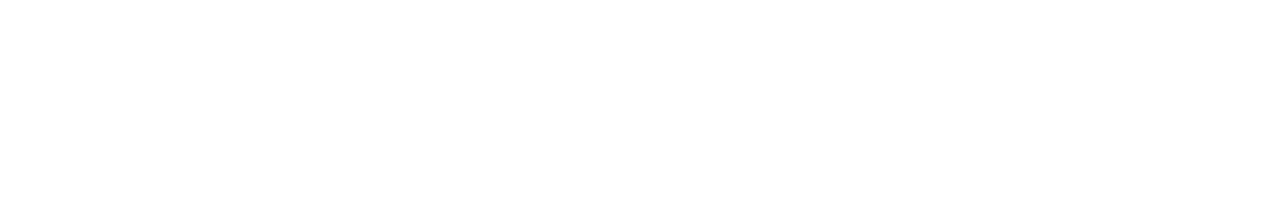
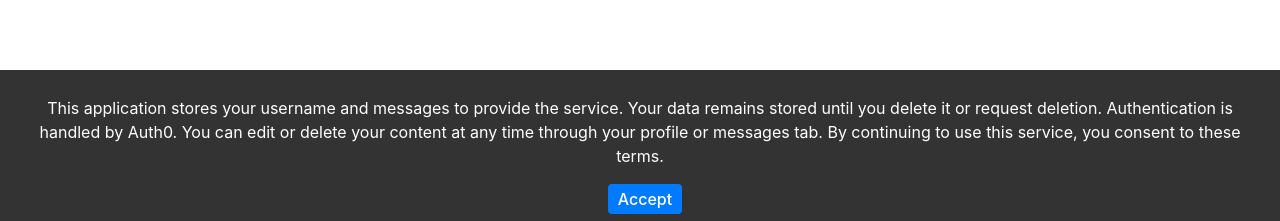
Before and after one commit to Hardnamed3/bship_react, a React (Vite) app: page / in a window 1280 px wide. Shown: the part 576-797 px from the top of the page. Built offline with nearby package versions, Linux system fonts and the light colour scheme; no server answers.

Commit message:
cd change and gdpr banner

```diff
--- a/src/App.jsx
+++ b/src/App.jsx
@@ -8,6 +8,7 @@
 import { useAuth0 } from "@auth0/auth0-react";
 import PageLoader from "./components/page-loader.jsx";
 import { AuthenticationGuard } from "./components/authentication-guard";
+import GDPRBanner from "./components/GDPR/banner.jsx";
 
 const App = () => {
     const [user, setUser] = useState(null); // State to hold user information
@@ -23,6 +24,8 @@
     }
 
     return (
+        <div className="page-layout">
+        <GDPRBanner />
         <Routes>
             <Route path="/" element={<Home user={user}  setUser={setUser}/>} />
             <Route
@@ -42,6 +45,7 @@
                 } />
             <Route path="/callback" element={<CallbackPage />} />
         </Routes>
+        </div>
     );
 };
 
--- /dev/null
+++ b/src/components/GDPR/banner.jsx
@@ -0,0 +1,63 @@
+import React, { useState, useEffect } from 'react';
+
+const GDPRBanner = () => {
+    const [isVisible, setIsVisible] = useState(false);
+
+    useEffect(() => {
+        const consentGiven = localStorage.getItem('gdprConsent');
+        if (!consentGiven) {
+            setIsVisible(true);
+        }
+    }, []);
+
+    const handleAccept = () => {
+        localStorage.setItem('gdprConsent', 'true');
+        setIsVisible(false);
+    };
+
+    if (!isVisible) return null;
+
+    return (
+        <div style={bannerStyle}>
+            <p>
+                This application stores your username and messages to provide the service.
+                Your data remains stored until you delete it or request deletion.
+                Authentication is handled by Auth0.
+                You can edit or delete your content at any time through your profile or messages tab.
+                By continuing to use this service, you consent to these terms.
+            </p>
+            <button onClick={handleAccept} style={buttonStyle}>
+                Accept
+            </button>
+        </div>
+    );
+};
+
+const bannerStyle = {
+    position: 'fixed',
+    bottom: 0,
+    left: 0,
+    right: 0,
+    backgroundColor: '#333',
+    color: '#fff',
+    padding: '10px 20px',
+    textAlign: 'center',
+    zIndex: 1000,
+};
+
+const buttonStyle = {
+    marginLeft: '10px',
+    padding: '5px 10px',
+    backgroundColor: '#007bff',
+    color: '#fff',
+    border: 'none',
+    borderRadius: '4px',
+    cursor: 'pointer',
+};
+
+const linkStyle = {
+    color: '#007bff',
+    textDecoration: 'underline',
+};
+
+export default GDPRBanner;
```
